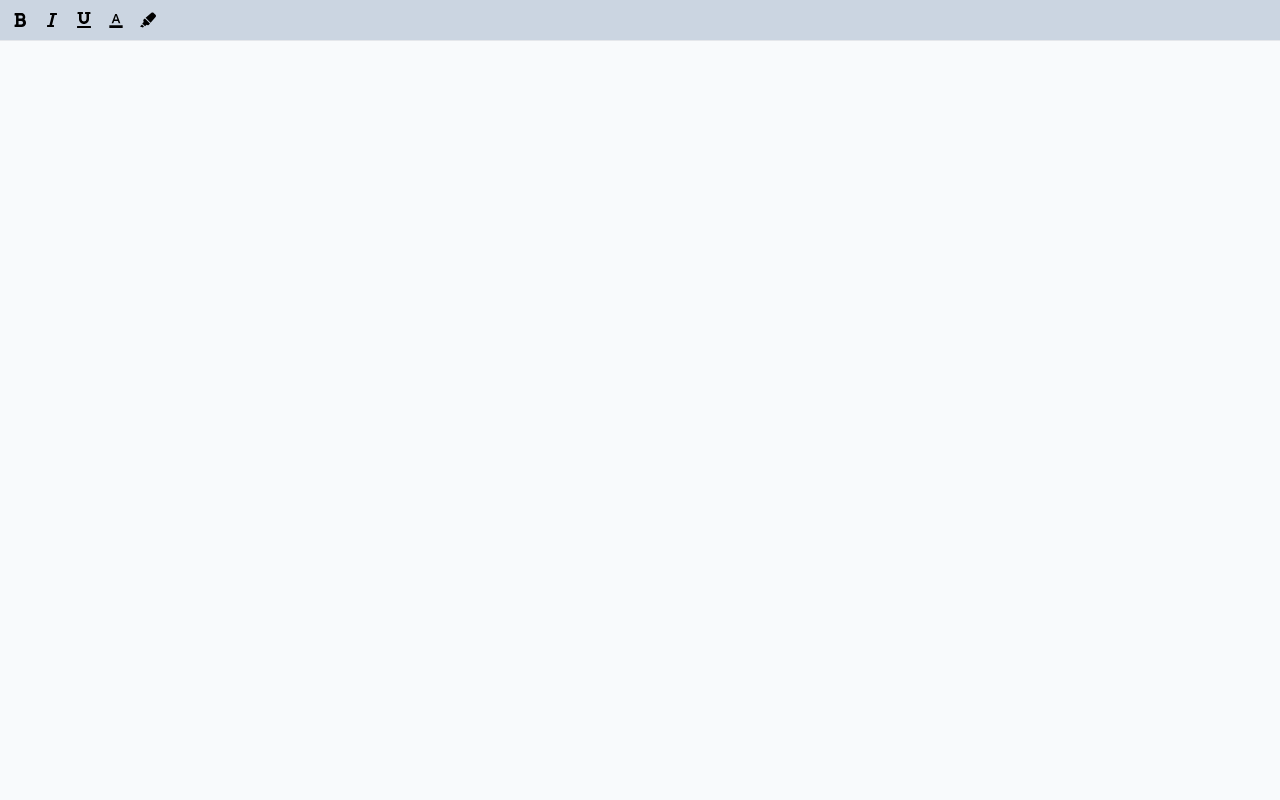
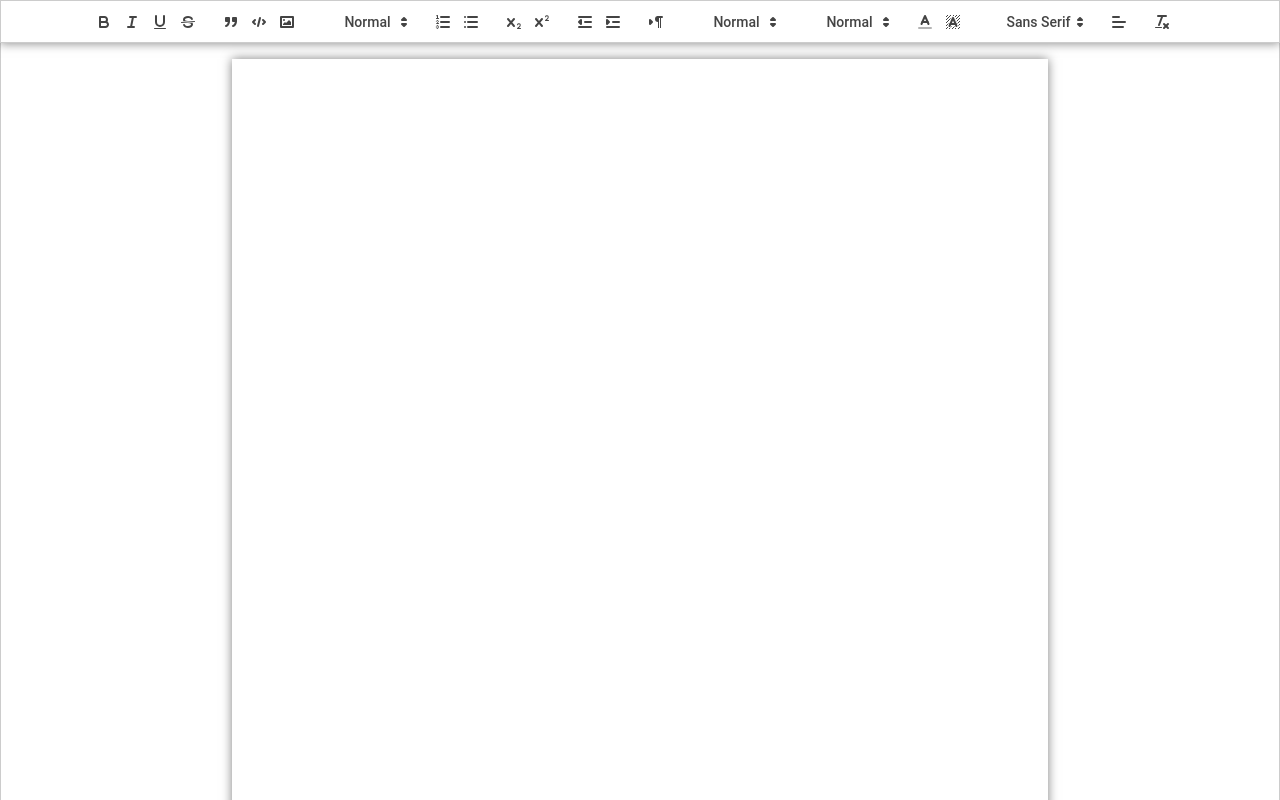
Before and after one commit to ShahIsCoding/DocHub, a React (Create React App) app in the folder client/: page / in a window 1280 px wide. Shown: the top 800 px of the page. Built offline with nearby package versions, Linux system fonts and the light colour scheme.

Commit message:
using quill for text editor

```diff
--- a/client/package.json
+++ b/client/package.json
@@ -6,6 +6,7 @@
     "@testing-library/jest-dom": "^5.17.0",
     "@testing-library/react": "^13.4.0",
     "@testing-library/user-event": "^13.5.0",
+    "quill": "^1.3.7",
     "react": "^18.2.0",
     "react-dom": "^18.2.0",
     "react-icons": "^4.11.0",
--- a/client/src/App.js
+++ b/client/src/App.js
@@ -1,15 +1,7 @@
-
-import Editor from './components/Editor';
-import ToolBar from './components/ToolBar';
-
+import React from "react";
+import TextEditor from "./components/component/TextEditor";
 function App() {
-  return (
-    <div className="h-screen bg-slate-200">
-      <ToolBar />
-      <hr />
-      <Editor/>
-    </div>
-  );
+  return <TextEditor />;
 }
 
 export default App;
--- a/client/src/components/Editor.js
+++ /dev/null
@@ -1,9 +0,0 @@
-import React from 'react'
-
-const Editor = () => {
-  return (
-    <div className='bg-slate-50 container p-4 mx-auto h-full' contentEditable></div>
-  )
-}
-
-export default Editor
--- a/client/src/components/ToolBar.js
+++ /dev/null
@@ -1,15 +0,0 @@
-import React from 'react'
-import { Icons } from './assets/icons'
-const ToolBar = () => {
-  return (
-    <div className='bg-slate-300 flex flex-row gap-4 p-3'>
-        <button>{Icons.bold}</button>
-        <button>{Icons.italic}</button>
-        <button>{Icons.underline}</button>
-        <button>{Icons.textColor}</button>
-        <button>{Icons.highlight}</button>
-    </div>
-  )
-}
-
-export default ToolBar
--- /dev/null
+++ b/client/src/components/component/TextEditor.js
@@ -0,0 +1,30 @@
+import React, { useCallback } from "react";
+import Quill from "quill";
+import "quill/dist/quill.snow.css";
+import { toolbarOptions } from "./ToolbarOptions";
+
+const TextEditor = () => {
+  const wrapperRef = useCallback((wrapper) => {
+    if (wrapper == null) return;
+    wrapper.innerHTML = "";
+    const editor = document.createElement("div");
+    wrapper.append(editor);
+    new Quill(editor, {
+      modules: {
+        toolbar: toolbarOptions,
+      },
+      theme: "snow",
+    });
+
+    return () => {
+      wrapperRef.innerHTML = "";
+    };
+  }, []);
+  return (
+    <>
+      <div className="editor text-center" ref={wrapperRef}></div>
+    </>
+  );
+};
+
+export default TextEditor;
--- /dev/null
+++ b/client/src/components/component/ToolbarOptions.js
@@ -0,0 +1,19 @@
+export const toolbarOptions = [
+  ["bold", "italic", "underline", "strike"], // toggled buttons
+  ["blockquote", "code-block", "image"],
+
+  [{ header: [1, 2, 3, 4, 5, 6, false] }], // custom button values
+  [{ list: "ordered" }, { list: "bullet" }],
+  [{ script: "sub" }, { script: "super" }], // superscript/subscript
+  [{ indent: "-1" }, { indent: "+1" }], // outdent/indent
+  [{ direction: "rtl" }], // text direction
+
+  [{ size: ["small", false, "large", "huge"] }], // custom dropdown
+  [{ header: [1, 2, 3, 4, 5, 6, false] }],
+
+  [{ color: [] }, { background: [] }], // dropdown with defaults from theme
+  [{ font: [] }],
+  [{ align: [] }],
+
+  ["clean"], // remove formatting button
+];
--- a/client/src/index.css
+++ b/client/src/index.css
@@ -1,8 +1,52 @@
-*{
+* {
   margin: 0;
   box-sizing: border-box;
-  font-family: 'Roboto',sans-serif;
+  font-family: 'Roboto', sans-serif;
 }
+
 @tailwind base;
 @tailwind components;
 @tailwind utilities;
+
+.editor .ql-editor {
+  width: 8.5in;
+  height: 11in;
+  padding: 1in;
+  margin: 1rem;
+  box-shadow: 0 0 10px 0 rgba(0, 0, 0, .5);
+  background-color: white;
+}
+
+.ql-container {
+  border: none;
+  display: flex;
+  justify-content: center;
+}
+
+.editor .ql-toolbar {
+  z-index: 1;
+  top: 0;
+  position: sticky;
+  box-shadow: 0 0 10px 0 rgba(0, 0, 0, .5);
+  background-color: white;
+}
+
+@media print {
+  body {
+    background-color: none;
+  }
+
+  .editor .ql-container {
+    width: 6.5in;
+    height: 9in;
+    padding: 0;
+    margin: 0;
+    box-shadow: none;
+    align-self: flex-start;
+  }
+
+  .editor>.ql-toolbar {
+    display: none;
+  }
+
+}
```
Also changed, not shown: package.json (added, +12 -0 lines), 2 other files (tests, documents, lock files or other folders).
